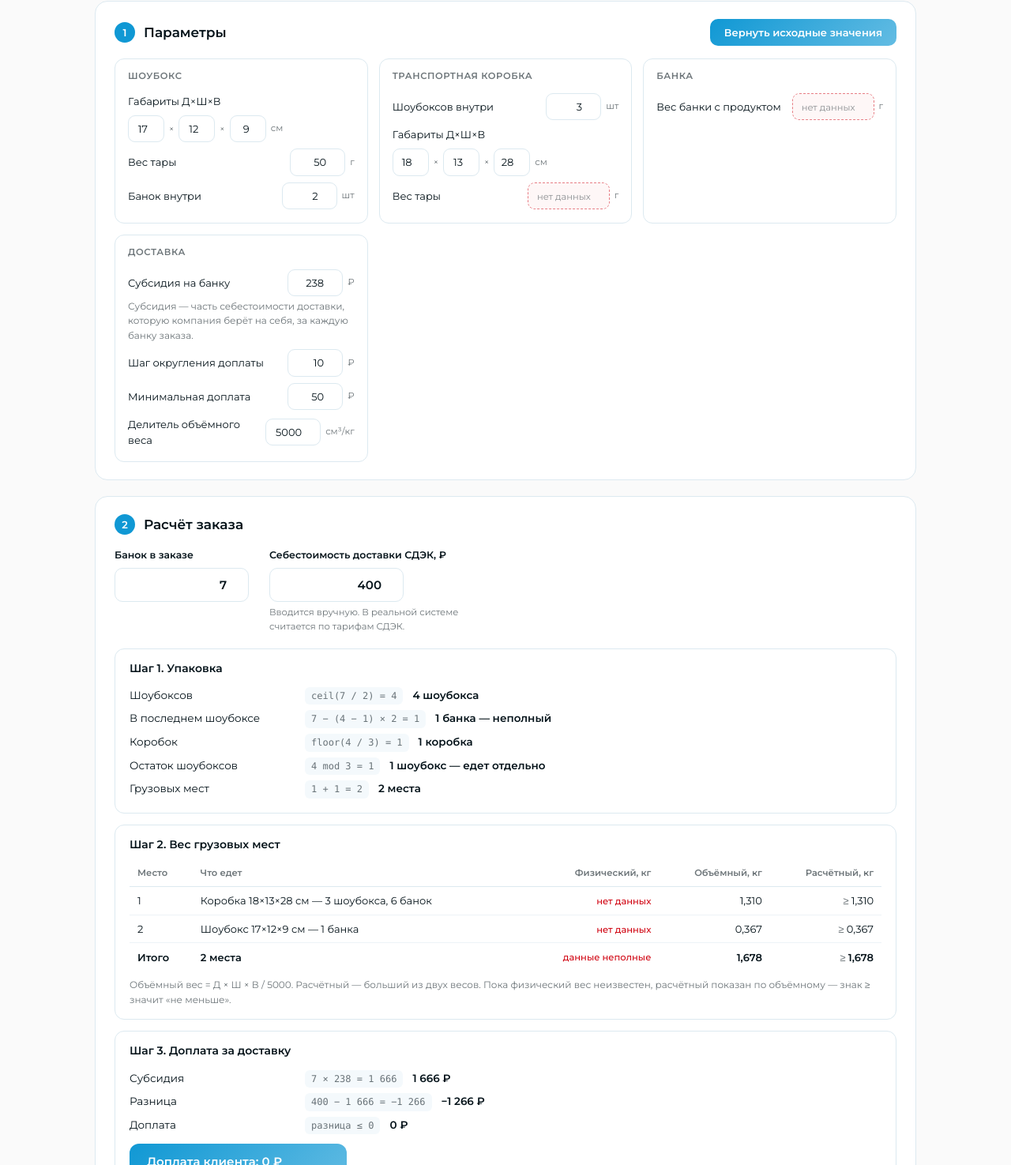
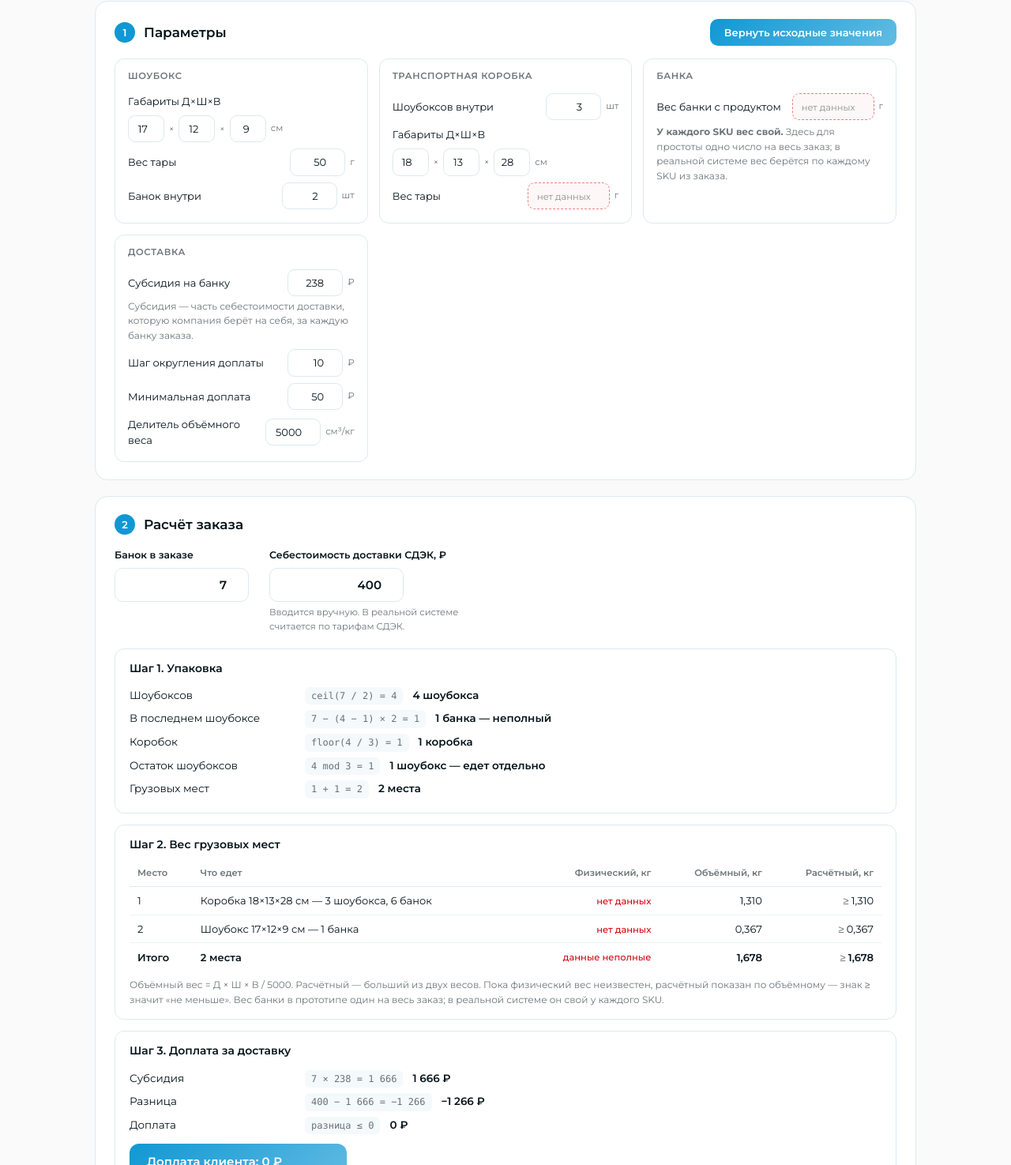
Before and after one commit to slnkt/packing-calc, a plain HTML site: page index.html in a window 1280 px wide. Shown: the part 216-1691 px from the top of the page at 79% size. Drawn offline with Linux system fonts and the light colour scheme.

Commit message:
Пометка: вес банки задаётся для каждого SKU отдельно
Co-Authored-By: Claude Fable 5 <noreply@anthropic.com>

```diff
--- a/index.html
+++ b/index.html
@@ -162,6 +162,7 @@ tr.total td{font-weight:600;border-top:1.5px solid var(--line);border-bottom:0}
       <div class="prow"><span class="plabel">Вес банки с продуктом</span>
         <span class="pctrl"><input id="p-jar" class="opt" type="number" inputmode="decimal" min="0" step="1" placeholder="нет данных"><span class="unit">г</span></span>
       </div>
+      <p class="note" style="margin:2px 0 0"><b>У каждого SKU вес свой.</b> Здесь для простоты одно число на весь заказ; в реальной системе вес берётся по каждому SKU из заказа.</p>
     </div>
 
     <div class="pgroup">
@@ -246,7 +247,7 @@ const DEFAULTS = {
   boxCap: 3,                    // шоубоксов в коробке
   boxL: 18, boxW: 13, boxH: 28, // коробка, см
   boxTare: null,                // тара коробки, г — нет данных
-  jarWeight: null,              // банка с продуктом, г — нет данных
+  jarWeight: null,              // банка с продуктом, г — нет данных; в реальной системе вес свой у каждого SKU
   subsidy: 238,                 // субсидия на банку, ₽
   roundStep: 10,                // шаг округления доплаты, ₽
   minPay: 50,                   // минимальная доплата, ₽
@@ -483,6 +484,7 @@ function renderSingle(jars, cost, p) {
   h += '</tbody></table>';
   h += `<p class="note" style="margin:9px 0 0">Объёмный вес = Д × Ш × В / ${fmtDim(p.divisor)}. Расчётный — больший из двух весов.`;
   if (o.approxAny) h += ' Пока физический вес неизвестен, расчётный показан по объёмному — знак ≥ значит «не меньше».';
+  h += ' Вес банки в прототипе один на весь заказ; в реальной системе он свой у каждого SKU.';
   h += '</p></div>';
 
   /* Шаг 3 */
```
